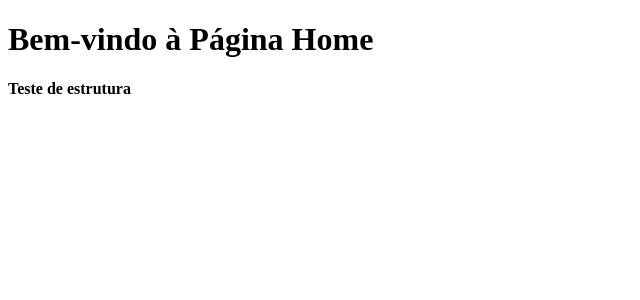
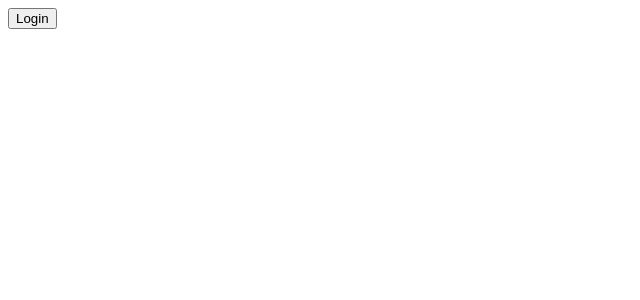
Before and after one commit to ArthurzinLindo/Projeto-Integrador---Desenvolvimento-Web, a React (Create React App) app in the folder tcc-2024-projeto-web/: page / in a window 1280 px wide. Shown: the top 300 px of the page, without its empty margins (0-640 px from the left). Built offline with nearby package versions, Linux system fonts and the light colour scheme.

Commit message:
Começando a tela home

```diff
--- a/tcc-2024-projeto-web/package.json
+++ b/tcc-2024-projeto-web/package.json
@@ -6,6 +6,7 @@
     "@testing-library/jest-dom": "^5.17.0",
     "@testing-library/react": "^13.4.0",
     "@testing-library/user-event": "^13.5.0",
+    "bootstrap": "^5.3.3",
     "react": "^18.3.1",
     "react-dom": "^18.3.1",
     "react-router-dom": "^6.28.0",
--- a/tcc-2024-projeto-web/src/Pag/PagHome/Home.js
+++ b/tcc-2024-projeto-web/src/Pag/PagHome/Home.js
@@ -3,10 +3,15 @@ import "./Home.css";
 
 function Home() {
   return (
+
     <div>
-      <h1>Bem-vindo à Página Home</h1>
-      <h4>Teste de estrutura</h4>
+      <div>
+        <header className= "Cabeçalho"></header>
+        <div className="btnlogin"><button type="button" class="btn btn-outline-secondary">Login</button></div>
+        <div className="btncadastro"></div>
+      </div>
     </div>
+
   );
 }
 
```
Also changed, not shown: 1 other file (tests, documents, lock files or other folders).
